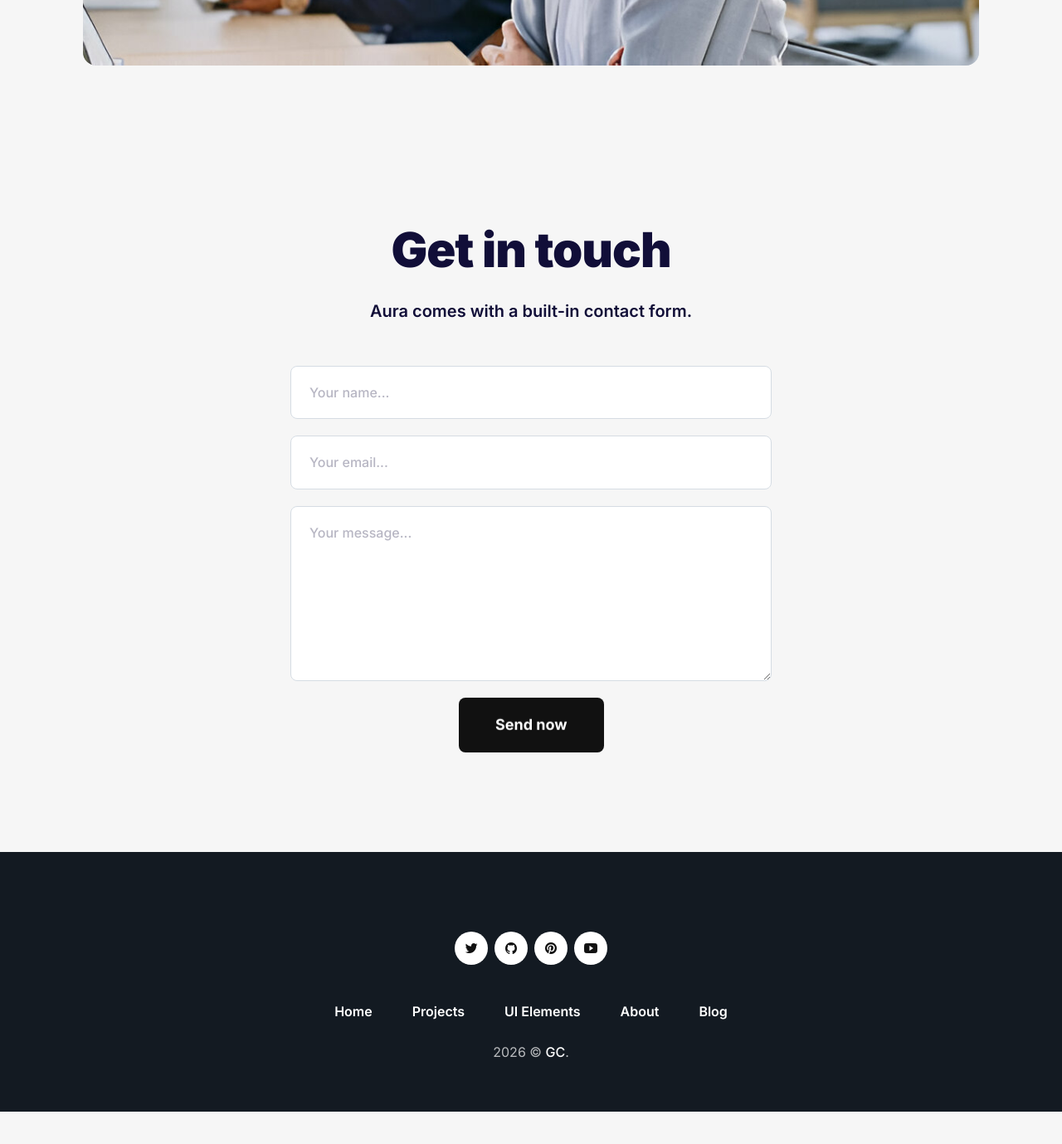
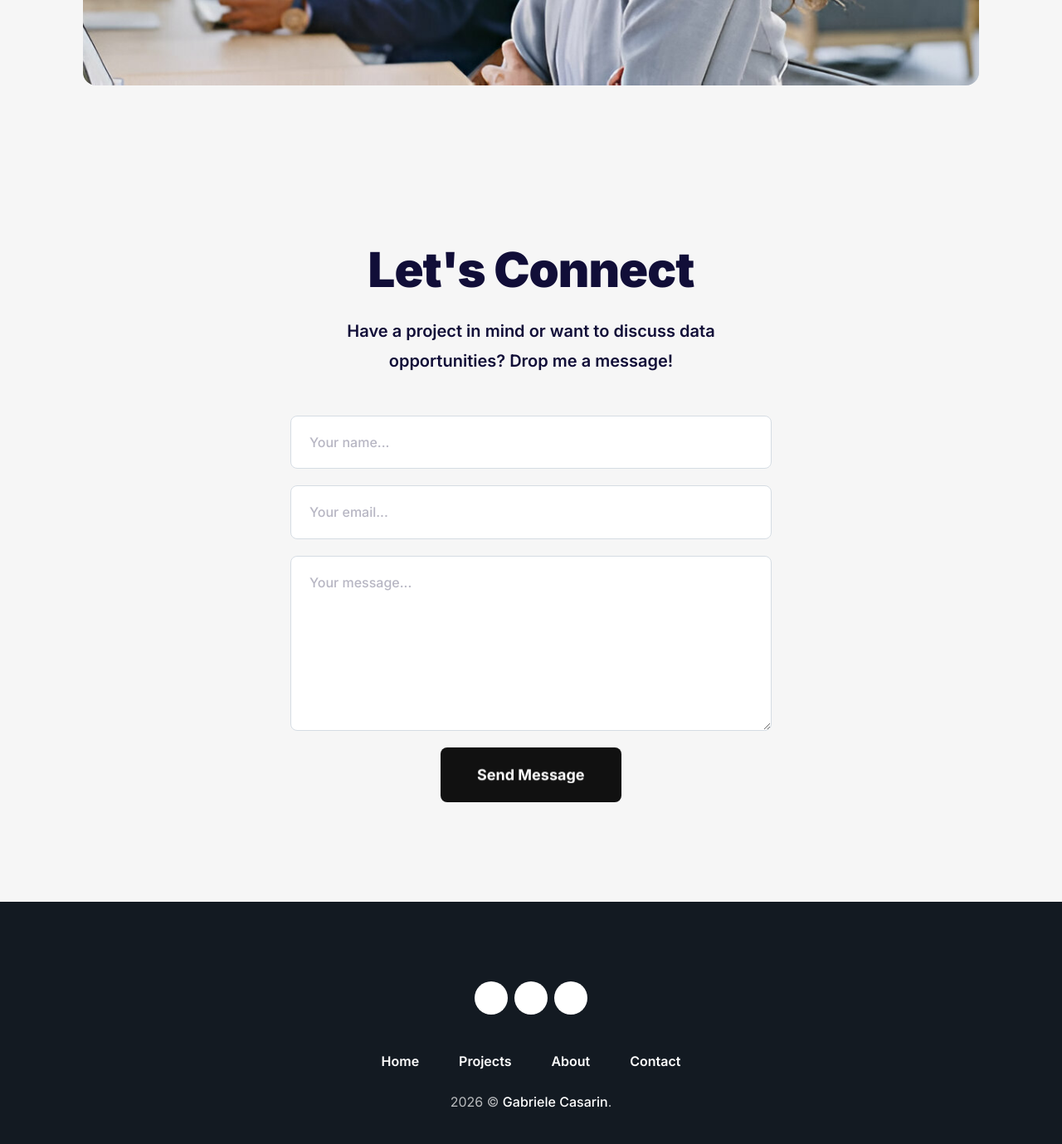
Before and after one commit to gcasarin/gcasarin.github.io, a Jekyll site: the page built from docs/_pages/contact.md, in a window 1280 px wide and 1400 px high, scrolled down 882 px. Shown: the top 1379 px of the window at 83% size. Built offline with Jekyll 4.4.1, drawn with Linux system fonts in a browser that asks for light colours; before the commit the page ends 2222 px from its top, so only the background shows below that; part of the change alters nothing that is shown; some of the changed text lies outside the part shown.

Commit message:
Revise site settings for Gabriele Casarin's portfolio
Updated site settings to reflect new author details, modified header and footer menus, and adjusted hero and project settings for a personal portfolio.

```diff
--- a/_data/settings.yml
+++ b/_data/settings.yml
@@ -1,121 +1,65 @@
 # Site settings
-title: GC
-logo_image:  # You can add own logo. For example '/images/logo.png'.
-description: Data analyst Portfolio website
-social_media_share_image: '/images/01.jpg'
-disqus-identifier:
+title: Gabriele Casarin
+logo_image:  # Lascia vuoto o inserisci il percorso del tuo logo (es. '/images/logo.png')
+description: Data Analyst Portfolio
+social_media_share_image: #'/images/author.jpg'     #vedi se inserire
 google-analytics: G-XLEGE1T4XZ
 
 # Author Settings
 author_name: Gabriele Casarin
-author_image: '/images/author.jpg'
+author_image: '/images/foto_profilo_casual.JPEG'
 
-# header
+# Header (Menu di navigazione principale)
 header_menu__settings:
   menu__items:
     - title: 'Home'
       url: '/'
     - title: 'Projects'
       url: '/projects/'
-    - title: 'Blog'
-      url: '/blog/'
-    - title: 'Pages'
-      submenu:
-      - url: '/contact/'
-        title: 'Contact'
-      - url: '/ui-elements/'
-        title: 'UI Elements'
-    - url: '/about/'
-      title: 'About'
-    - url: 'https://satishw.github.io/jekyll-theme-aura-pro/features'
-      title: 'Aura Pro'
+    - title: 'About'
+      url: '/about/'
+    - title: 'Contact'
+      url: '/contact/'
 
-# Footer
+# Footer (Menu a fondo pagina - pulito e coerente)
 footer_menu__settings:
   menu__items:
     - title: 'Home'
       url: '/'
     - title: 'Projects'
       url: '/projects/'
-    - title: 'UI Elements'
-      url: '/ui-elements/'
     - title: 'About'
       url: '/about/'
-    - title: 'Blog'
-      url: '/blog/'
+    - title: 'Contact'
+      url: '/contact/'
 
-# Hero settings
+# Hero settings (La sezione in evidenza nella Homepage)
 hero__settings:
-  title: Hey, I'm Olivia Smith
-  description_html: <strong>Small Business Owner</strong> and <strong>Retail Strategist</strong> based in Sunnyvale. I manage a local store offering curated products and personalized services, catering to a diverse community with a focus on quality, customer satisfaction, and unique shopping experiences.
+  title: Hi, I'm Gabriele Casarin
+  description_html: <strong>Data Analyst</strong> passionate about turning complex datasets into clear, actionable insights using Python, SQL, and interactive dashboards.
   image: /images/hero.jpg
-  image_alt: Olivia Smith's picture
+  image_alt: Gabriele Casarin's picture
   cta_button: Get in touch
   cta_button_link: "/contact"
-  works_button: See my works
-  works_button_link: "#projects"
+  works_button: View my projects
+  works_button_link: "/projects"
 
+# Projects settings (Sezione anteprima progetti in homepage)
 projects__settings:
-  title: Latest Works
-  title_myworks: My Works
-  description_html: My finest photography, shot with passion, simplicity, and creativity!
+  title: Featured Works
+  title_myworks: My Projects
+  description_html: Explore my latest data analysis projects, dashboards, and machine learning models.
   link_url: /projects
 
-blog__settings:
-  title: Recent Posts
-  title_blog: Blog
-  description_html: Aura theme comes with impressive features. Find out how to set up a successful blog!
-  link_url: /blog
+# Contact form settings (Per la pagina contatti)
+contact_form__settings:
+  form_title: Let's Connect
+  form_description: Have a project in mind or want to discuss data opportunities? Drop me a message!
+  form_button_text: Send Message
+  form_action_url: https://formspree.io/f/tuo-form-id  # Inserisci qui il tuo endpoint Formspree
 
-
-testimonials__title: Testimonials
-testimonials__description_html: "See what our satisfied customers have to say about their experience"
-
-testimonials:
-  - name: Sophia Ramirez
-    position: Software Developer
-    image: 'images/client-1.jpg'
-    blurb: This theme strikes the perfect balance between style and functionality, making it ideal for bloggers who want a professional and polished look.
-
-  - name: Michael Thompson
-    position: Digital Marketer
-    image: 'images/client-2.jpg'
-    blurb: The attention to detail in this theme is outstanding—it’s intuitive, visually stunning, and works flawlessly across all platforms!
-
-  - name: Daniel Carter
-    position: Graphic Designer
-    image: 'images/client-3.jpg'
-    blurb: The built-in features and smooth user experience make this theme stand out from the rest. It’s an absolute joy to work with!
-
-  - name: Emily Johnson
-    position: Freelance Writer
-    image: 'images/client-4.jpg'
-    blurb: I love how well-optimized this theme is for speed and SEO; my blog has never performed better!
-
-  - name: Jessica Bennett
-    position: Content Creator
-    image: 'images/client-5.jpg'
-    blurb: Elegant, modern, and highly customizable—this theme exceeded all my expectations for a Jekyll blog!
-
-
-newsletter__settings:
-  newsletter_title: Join my mailing list
-  newsletter_description: Get inspiration, updates and, cool stuff!
-  newsletter_identifier: https://gmail.us17.list-manage.com/subscribe/post?u=6ef2a4ea044e8d6950f7e49ea&amp;id=4e482bb41c&amp;f_id=0055eae3f0 # change this url, example url for sendy.co https://your-sendy-site.com/subscribe
-  newsletter_button: Subscribe
-
-contact_form__settings:
-  form_title: Get in touch
-  form_description: Aura comes with a built-in contact form.
-  form_button_text: Send now
-  form_action_url: https://formspree.io/f/abcd1234  # change this url
-
-#-------------------------------
-# Social Links
-# Example of adding a new link to the footer - {icon: "ion-logo-facebook", link: "https://facebook.com"}
-# Other icons can be found at https://ionicons.com/v4/
+# Social Links (Aggiornati con i tuoi profili professionali)
 social_links:
-- {icon: "Twitter", link: "https://twitter.com"}
-- {icon: "Github", link: "https://github.com/satishw/jekyll-theme-aura"}
-- {icon: "Pinterest", link: "https://pinterest.com"}
-- {icon: "Youtube", link: "https://youtube.com"}
+- {icon: "LogoLinkedin", link: "https://linkedin.com/in/gabriele-casarin06"}
+- {icon: "LogoGithub", link: "https://github.com/gcasarin"}
+- {icon: "Mail", link: "mailto:gabriele.casarin.2@gmail.com"}
```
